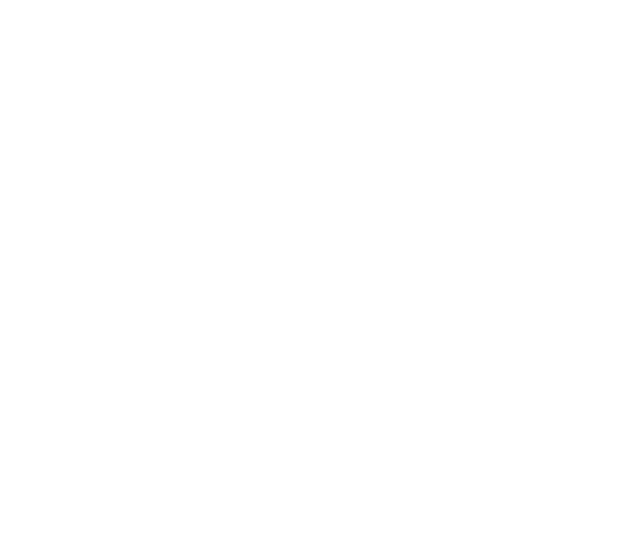
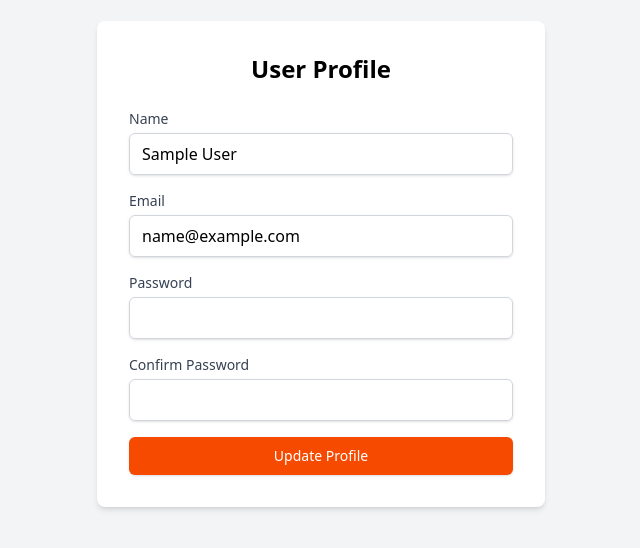
Before and after one commit to Ese-tech/charity-project, a React (Vite) app in the folder client/: page /profile in a window 1280 px wide. Before the commit this address had no page. Shown: the part 136-684 px from the top of the page, without its empty margins (319-959 px from the left). Built offline with nearby package versions, Linux system fonts and the light colour scheme; sample sign-in values are in the browser's storage.

Commit message:
feat: implement user profile management with authentication and routing updates

```diff
--- a/client/src/App.tsx
+++ b/client/src/App.tsx
@@ -1,4 +1,3 @@
-import React from 'react';
 import { BrowserRouter as Router } from 'react-router-dom';
 import AppRoutes from './routes/Routes';
 import { AuthProvider } from './AuthContext'; // Import AuthProvider
--- a/client/src/AuthContext.tsx
+++ b/client/src/AuthContext.tsx
@@ -1,4 +1,4 @@
-import React, { createContext, useState, useEffect, useContext, type ReactNode } from 'react';
+import React, { createContext, useState,  useContext, type ReactNode } from 'react';
 
 interface UserInfo {
   _id: string;
@@ -11,42 +11,39 @@
   userInfo: UserInfo | null;
   login: (data: UserInfo) => void;
   logout: () => void;
+  updateUserInfo: (data: UserInfo) => void; // <-- New function to update user info
 }
 
 const AuthContext = createContext<AuthContextType | undefined>(undefined);
 
 export const AuthProvider: React.FC<{ children: ReactNode }> = ({ children }) => {
   const [userInfo, setUserInfo] = useState<UserInfo | null>(() => {
-    // Initialize from localStorage on first load
-    const storedUserInfo = localStorage.getItem('userInfo');
-    return storedUserInfo ? JSON.parse(storedUserInfo) : null;
+    const storedUser = localStorage.getItem('userInfo');
+    return storedUser ? JSON.parse(storedUser) : null;
   });
-
-  // Store userInfo in localStorage whenever it changes
-  useEffect(() => {
-    if (userInfo) {
-      localStorage.setItem('userInfo', JSON.stringify(userInfo));
-    } else {
-      localStorage.removeItem('userInfo');
-    }
-  }, [userInfo]);
 
   const login = (data: UserInfo) => {
     setUserInfo(data);
+    localStorage.setItem('userInfo', JSON.stringify(data));
   };
 
   const logout = () => {
     setUserInfo(null);
+    localStorage.removeItem('userInfo');
+  };
+
+  const updateUserInfo = (data: UserInfo) => {
+    setUserInfo(data);
+    localStorage.setItem('userInfo', JSON.stringify(data));
   };
 
   return (
-    <AuthContext.Provider value={{ userInfo, login, logout }}>
+    <AuthContext.Provider value={{ userInfo, login, logout, updateUserInfo }}>
       {children}
     </AuthContext.Provider>
   );
 };
 
-// Custom hook to use the AuthContext
 export const useAuth = () => {
   const context = useContext(AuthContext);
   if (context === undefined) {
--- a/client/src/component/Dashboard.tsx
+++ /dev/null
@@ -1,37 +0,0 @@
-import React from 'react';
-import { useAuth } from '../AuthContext';
-import { useNavigate } from 'react-router-dom';
-
-const Dashboard: React.FC = () => {
-  const { userInfo, logout } = useAuth();
-  const navigate = useNavigate();
-
-  const handleLogout = () => {
-    logout();
-    navigate('/login'); // Redirect to login page after logout
-  };
-
-  if (!userInfo) {
-    // This case should ideally be handled by a PrivateRoute component,
-    // but for now, a simple redirect is fine.
-    navigate('/login');
-    return null;
-  }
-
-  return (
-    <div className="min-h-screen flex flex-col items-center justify-center bg-gray-100 p-4">
-      <div className="bg-white p-8 rounded shadow-md w-full max-w-md text-center">
-        <h2 className="mb-4 text-3xl font-bold text-gray-800">Welcome, {userInfo.name}!</h2>
-        <p className="mb-6 text-gray-600">This is your personalized dashboard.</p>
-        <button
-          onClick={handleLogout}
-          className="w-full px-4 py-2 font-bold text-white bg-red-500 rounded hover:bg-red-700 focus:outline-none focus:shadow-outline"
-        >
-          Logout
-        </button>
-      </div>
-    </div>
-  );
-};
-
-export default Dashboard;
--- /dev/null
+++ b/client/src/components/Dashboard.tsx
@@ -0,0 +1,44 @@
+import { useAuth } from '../AuthContext';
+import { useNavigate } from 'react-router-dom';
+
+const Dashboard = () => {
+  const { userInfo, logout } = useAuth();
+  const navigate = useNavigate();
+
+  const handleLogout = () => {
+    logout();
+    navigate('/login');
+  };
+
+  const goToProfile = () => {
+    navigate('/profile');
+  };
+
+  return (
+    <div className="flex flex-col items-center justify-center h-screen bg-gray-100">
+      <div className="p-8 bg-white rounded-lg shadow-md text-center">
+        <h1 className="text-3xl font-bold mb-4">Welcome, {userInfo?.name}!</h1>
+        <p className="text-gray-600 mb-6">This is your personalized dashboard.</p>
+        <div className="space-x-4">
+          <button
+            onClick={goToProfile}
+            className="px-4 py-2 text-sm font-medium text-white bg-blue-600 rounded-md hover:bg-blue-700"
+          >
+            Edit Profile
+          </button>
+          <button
+            onClick={handleLogout}
+            className="px-4 py-2 text-sm font-medium text-white bg-red-600 rounded-md hover:bg-red-700"
+          >
+            Logout
+          </button>
+        </div>
+        <pre className="mt-6 text-left p-4 bg-gray-50 rounded-md text-sm text-gray-700">
+          {JSON.stringify(userInfo, null, 2)}
+        </pre>
+      </div>
+    </div>
+  );
+};
+
+export default Dashboard;
--- /dev/null
+++ b/client/src/components/Profile.tsx
@@ -0,0 +1,118 @@
+import React, { useState, useEffect } from 'react';
+import axios from 'axios';
+import { useAuth } from '../AuthContext';
+
+const Profile = () => {
+  const { userInfo, updateUserInfo } = useAuth();
+  const [name, setName] = useState('');
+  const [email, setEmail] = useState('');
+  const [password, setPassword] = useState('');
+  const [confirmPassword, setConfirmPassword] = useState('');
+  const [message, setMessage] = useState('');
+  const [loading, setLoading] = useState(false);
+  const [error, setError] = useState('');
+
+  useEffect(() => {
+    if (userInfo) {
+      setName(userInfo.name);
+      setEmail(userInfo.email);
+    }
+  }, [userInfo]);
+
+  const submitHandler = async (e: React.FormEvent) => {
+    e.preventDefault();
+    if (password !== confirmPassword) {
+      setError('Passwords do not match');
+      return;
+    }
+    setError('');
+    setMessage('');
+    setLoading(true);
+
+    try {
+      const config = {
+        headers: {
+          'Content-Type': 'application/json',
+          Authorization: `Bearer ${userInfo?.token}`,
+        },
+      };
+
+      const { data } = await axios.put(
+        '/api/users/profile',
+        { name, email, password: password || undefined },
+        config
+      );
+
+      updateUserInfo(data);
+      setMessage('Profile updated successfully!');
+      setPassword('');
+      setConfirmPassword('');
+    } catch (err: any) {
+      console.error(err);
+      setError(err.response?.data?.message || err.message);
+    } finally {
+      setLoading(false);
+    }
+  };
+
+  if (!userInfo) {
+    return <div>Please log in to view your profile.</div>;
+  }
+
+  return (
+    <div className="flex justify-center items-center h-screen bg-gray-100">
+      <div className="w-full max-w-md p-8 space-y-6 bg-white rounded-lg shadow-md">
+        <h2 className="text-2xl font-bold text-center">User Profile</h2>
+        {message && <div className="text-green-500 text-center">{message}</div>}
+        {error && <div className="text-red-500 text-center">{error}</div>}
+        <form onSubmit={submitHandler} className="space-y-4">
+          <div>
+            <label className="block text-sm font-medium text-gray-700">Name</label>
+            <input
+              type="text"
+              value={name}
+              onChange={(e) => setName(e.target.value)}
+              className="mt-1 block w-full px-3 py-2 border border-gray-300 rounded-md shadow-sm focus:outline-none focus:ring-orange-500 focus:border-orange-500"
+            />
+          </div>
+          <div>
+            <label className="block text-sm font-medium text-gray-700">Email</label>
+            <input
+              type="email"
+              value={email}
+              onChange={(e) => setEmail(e.target.value)}
+              className="mt-1 block w-full px-3 py-2 border border-gray-300 rounded-md shadow-sm focus:outline-none focus:ring-orange-500 focus:border-orange-500"
+            />
+          </div>
+          <div>
+            <label className="block text-sm font-medium text-gray-700">Password</label>
+            <input
+              type="password"
+              value={password}
+              onChange={(e) => setPassword(e.target.value)}
+              className="mt-1 block w-full px-3 py-2 border border-gray-300 rounded-md shadow-sm focus:outline-none focus:ring-orange-500 focus:border-orange-500"
+            />
+          </div>
+          <div>
+            <label className="block text-sm font-medium text-gray-700">Confirm Password</label>
+            <input
+              type="password"
+              value={confirmPassword}
+              onChange={(e) => setConfirmPassword(e.target.value)}
+              className="mt-1 block w-full px-3 py-2 border border-gray-300 rounded-md shadow-sm focus:outline-none focus:ring-orange-500 focus:border-orange-500"
+            />
+          </div>
+          <button
+            type="submit"
+            disabled={loading}
+            className="w-full flex justify-center py-2 px-4 border border-transparent rounded-md shadow-sm text-sm font-medium text-white bg-orange-600 hover:bg-orange-700 focus:outline-none focus:ring-2 focus:ring-offset-2 focus:ring-orange-500"
+          >
+            {loading ? 'Updating...' : 'Update Profile'}
+          </button>
+        </form>
+      </div>
+    </div>
+  );
+};
+
+export default Profile;
--- /dev/null
+++ b/client/src/routes/PrivateRoute.tsx
@@ -0,0 +1,15 @@
+import React, { type ReactNode } from 'react';
+import { Navigate } from 'react-router-dom';
+import { useAuth } from '../AuthContext';
+
+interface PrivateRouteProps {
+  children: ReactNode;
+}
+
+const PrivateRoute: React.FC<PrivateRouteProps> = ({ children }) => {
+  const { userInfo } = useAuth();
+
+  return userInfo ? children : <Navigate to="/login" replace />;
+};
+
+export default PrivateRoute;
--- a/client/src/routes/Routes.tsx
+++ b/client/src/routes/Routes.tsx
@@ -1,31 +1,22 @@
-import React from 'react';
-import { Routes, Route, Navigate } from 'react-router-dom';
-import Register from '../component/Register';
-import Login from '../component/Login';
-import Dashboard from '../component/Dashboard';
-import { useAuth } from '../AuthContext'; // Import useAuth
+import { Routes, Route } from 'react-router-dom';
+import PrivateRoute from './PrivateRoute';
+import Login from '../components/Login';
+import Register from '../components/Register';
+import Dashboard from '../components/Dashboard';
+import Profile from '../components/Profile';
 
-// A simple PrivateRoute component
-const PrivateRoute: React.FC<{ children: React.ReactNode }> = ({ children }) => {
-  const { userInfo } = useAuth();
-  return userInfo ? <>{children}</> : <Navigate to="/login" replace />;
-};
-
-const AppRoutes: React.FC = () => {
+const AppRoutes = () => {
   return (
     <Routes>
+      <Route path="/login" element={<Login />} />
       <Route path="/register" element={<Register />} />
-      <Route path="/login" element={<Login />} />
-      <Route
-        path="/dashboard"
-        element={
-          <PrivateRoute>
-            <Dashboard />
-          </PrivateRoute>
-        }
-      />
-      {/* Redirect root to login for now */}
-      <Route path="/" element={<Navigate to="/login" replace />} />
+
+      {/* Protected Routes - Now using PrivateRoute as a wrapper */}
+      <Route path="/dashboard" element={<PrivateRoute><Dashboard /></PrivateRoute>} />
+      <Route path="/profile" element={<PrivateRoute><Profile /></PrivateRoute>} />
+
+      {/* Default route redirects to dashboard if logged in */}
+      <Route path="/" element={<PrivateRoute><Dashboard /></PrivateRoute>} />
     </Routes>
   );
 };
```
Also changed, not shown: client/src/components/Login.tsx (renamed from client/src/component/Login.tsx), client/src/components/Register.tsx (renamed from client/src/component/Register.tsx), 1 other file (tests, documents, lock files or other folders).
